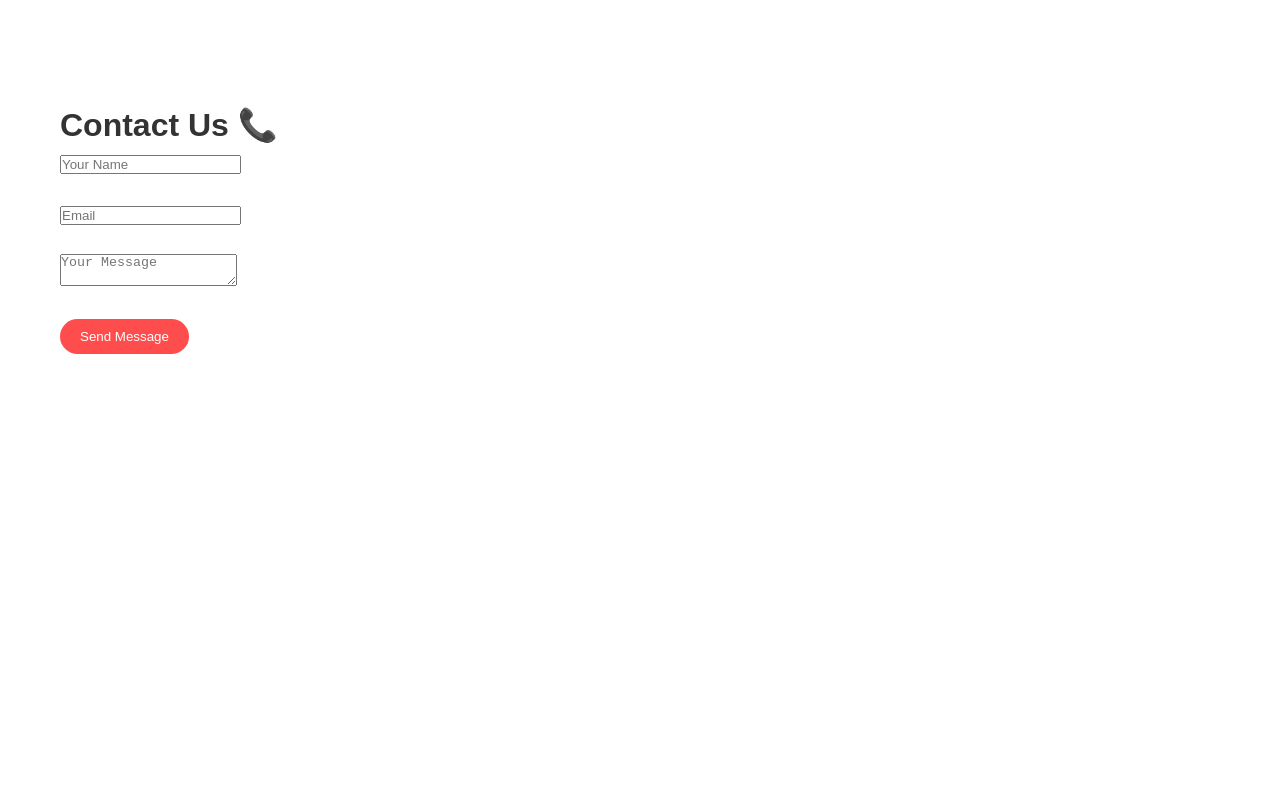
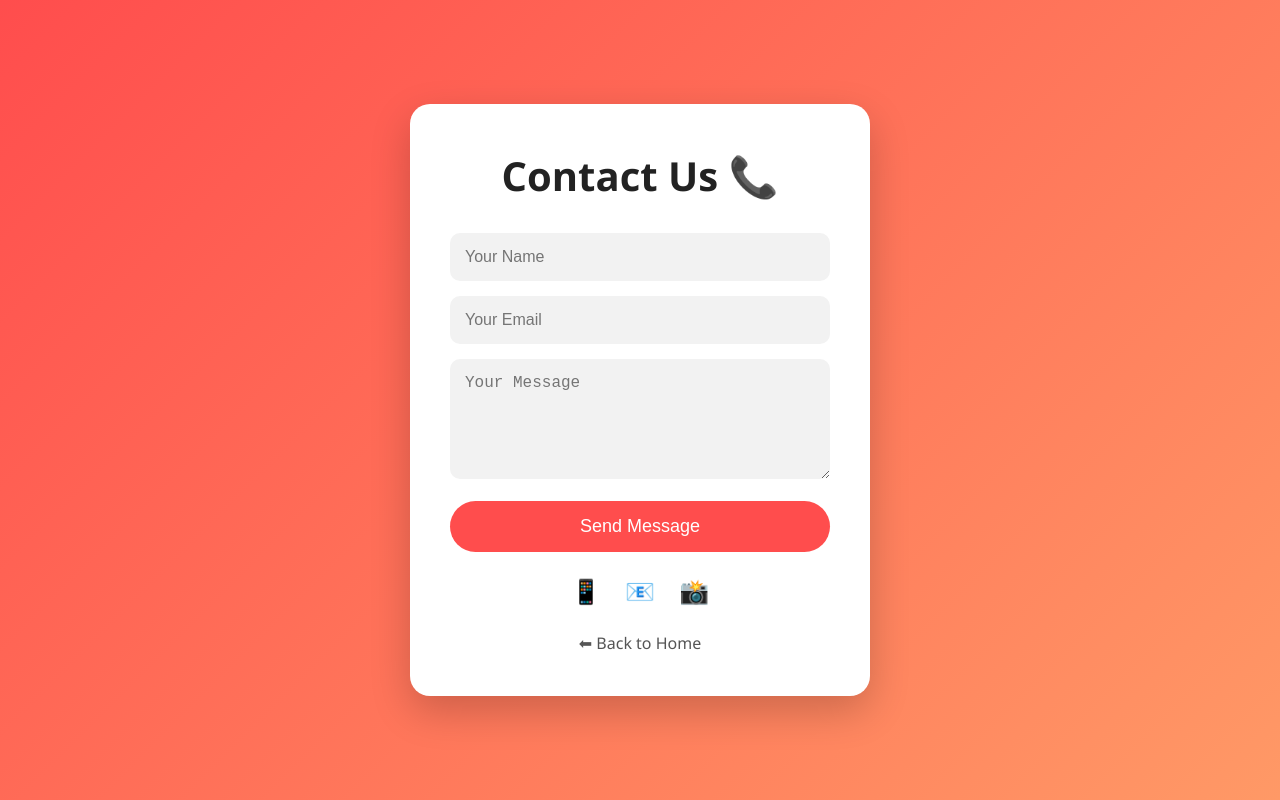
Before and after one commit to imtechnologylover-glitch/Shoesshop, a plain HTML site: page contact.html in a window 1280 px wide. Drawn offline with Linux system fonts and the light colour scheme.

Commit message:
Update contact.html

```diff
--- a/contact.html
+++ b/contact.html
@@ -1,28 +1,140 @@
 <!DOCTYPE html>
 
-<html>
+<html lang="en">
 <head>
-<title>Contact</title>
+<meta charset="UTF-8">
+<meta name="viewport" content="width=device-width, initial-scale=1.0">
+<title>Contact Us - ShoeZone</title>
+
 <link rel="stylesheet" href="style.css">
+
+<style>
+
+body{
+font-family:'Segoe UI';
+background:linear-gradient(135deg,#ff4d4d,#ff9966);
+height:100vh;
+display:flex;
+justify-content:center;
+align-items:center;
+}
+
+/* CONTACT BOX */
+.contact-container{
+width:100%;
+max-width:500px;
+padding:20px;
+}
+
+.contact-box{
+background:white;
+padding:40px;
+border-radius:20px;
+box-shadow:0 15px 40px rgba(0,0,0,0.2);
+text-align:center;
+}
+
+/* TITLE */
+.contact-box h1{
+margin-bottom:25px;
+font-size:40px;
+color:#222;
+}
+
+/* INPUTS */
+.contact-box input,
+.contact-box textarea{
+width:100%;
+padding:15px;
+margin-bottom:15px;
+border:none;
+border-radius:10px;
+background:#f2f2f2;
+font-size:16px;
+outline:none;
+transition:.3s;
+}
+
+.contact-box input:focus,
+.contact-box textarea:focus{
+background:#fff;
+box-shadow:0 0 10px rgba(255,77,77,0.3);
+}
+
+/* BUTTON */
+.contact-box button{
+width:100%;
+padding:15px;
+border:none;
+border-radius:30px;
+background:#ff4d4d;
+color:white;
+font-size:18px;
+cursor:pointer;
+transition:.3s;
+}
+
+.contact-box button:hover{
+background:#e63c3c;
+transform:translateY(-2px);
+}
+
+/* SOCIALS */
+.social-links{
+margin-top:20px;
+}
+
+.social-links a{
+text-decoration:none;
+margin:0 10px;
+font-size:24px;
+color:#ff4d4d;
+}
+
+.back-btn{
+display:inline-block;
+margin-top:20px;
+text-decoration:none;
+color:#555;
+}
+
+</style>
+
 </head>
 
 <body>
 
-<div class="container">
+<div class="contact-container">
+
+<div class="contact-box">
 
 <h1>Contact Us 📞</h1>
 
 <form>
 
-<input type="text" placeholder="Your Name"><br><br>
+<input type="text" placeholder="Your Name" required>
 
-<input type="email" placeholder="Email"><br><br>
+<input type="email" placeholder="Your Email" required>
 
-<textarea placeholder="Your Message"></textarea><br><br>
+<textarea rows="5" placeholder="Your Message"></textarea>
 
-<button>Send Message</button>
+<button type="submit">
+Send Message
+</button>
 
 </form>
+
+<div class="social-links">
+
+<a href="#">📱</a> <a href="#">📧</a> <a href="#">📸</a>
+
+</div>
+
+<a href="index.html" class="back-btn">
+⬅ Back to Home
+</a>
+
+</div>
 
 </div>
 
```
